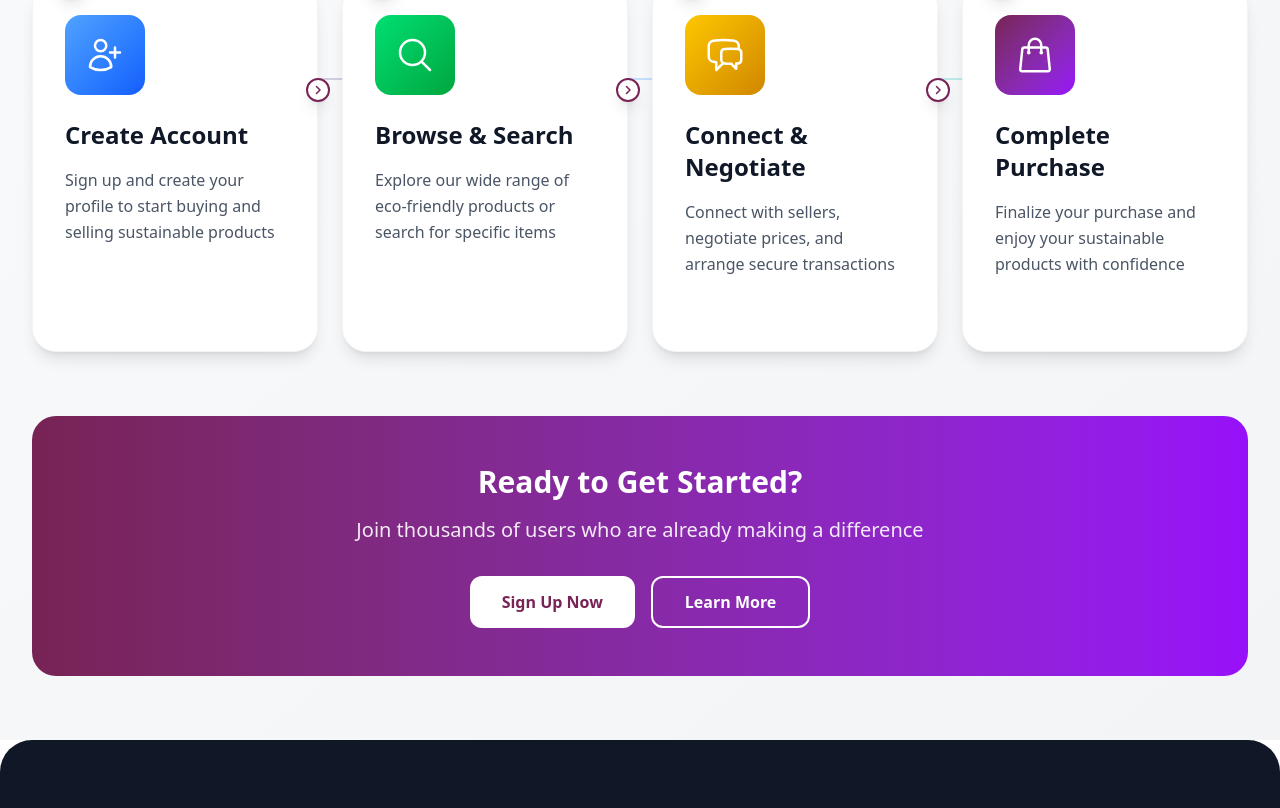
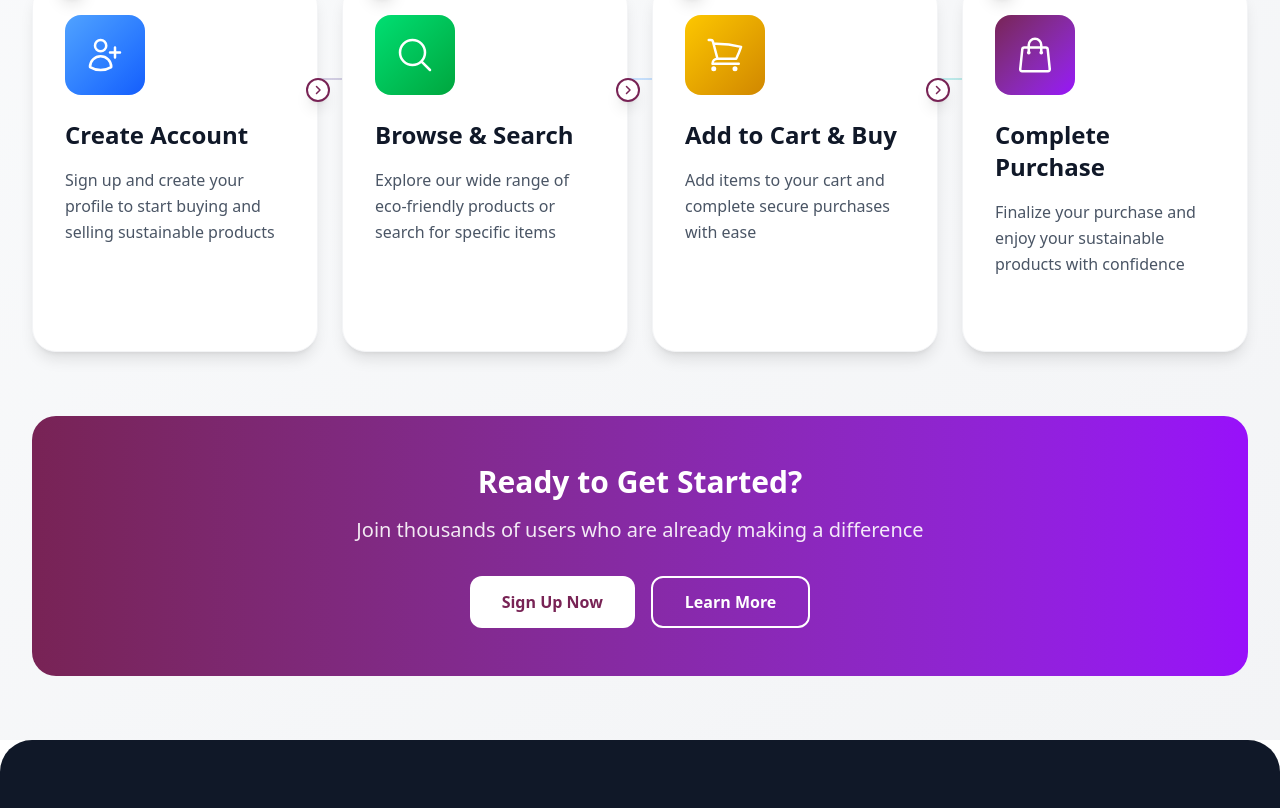
Before and after one commit to NIKSH02/OdooXNMIT, a React (Vite) app in the folder Frontend/: page / in a window 1280 px wide. Shown: the part 2973-3781 px from the top of the page. Built offline with nearby package versions, Linux system fonts and the light colour scheme; no server answers.

Commit message:
how it work

```diff
--- a/Frontend/src/components/landing/ExploreCategories.jsx
+++ b/Frontend/src/components/landing/ExploreCategories.jsx
@@ -53,7 +53,7 @@ const ExploreCategories = () => {
   ];
 
   return (
-    <section className="py-16 bg-gray-50">
+    <section id="explore-categories" className="py-16 bg-gray-50 scroll-mt-20">
       <div className="max-w-7xl mx-auto px-4 sm:px-6 lg:px-8">
         {/* Section Header */}
         <div className="text-center mb-12">
--- a/Frontend/src/components/landing/HeroSection.jsx
+++ b/Frontend/src/components/landing/HeroSection.jsx
@@ -3,6 +3,17 @@ import { ChevronLeftIcon, ChevronRightIcon } from '@heroicons/react/24/outline';
 
 const HeroSection = () => {
   const [currentSlide, setCurrentSlide] = useState(0);
+
+  const handleExploreClick = () => {
+    // Smooth scroll to the explore categories section
+    const exploreSection = document.getElementById('explore-categories');
+    if (exploreSection) {
+      exploreSection.scrollIntoView({
+        behavior: 'smooth',
+        block: 'start'
+      });
+    }
+  };
 
   const slides = [
     {
@@ -84,7 +95,10 @@ const HeroSection = () => {
                 <p className="text-lg md:text-xl lg:text-2xl mb-8 animate-fade-in-up animation-delay-200">
                   {slide.subtitle}
                 </p>
-                <button className="bg-white text-[#782355] px-8 py-3 md:px-10 md:py-4 rounded-full font-semibold text-lg hover:bg-gray-100 transition-all duration-300 transform hover:scale-105 animate-fade-in-up animation-delay-400">
+                <button
+                  onClick={handleExploreClick}
+                  className="bg-white text-[#782355] px-8 py-3 md:px-10 md:py-4 rounded-full font-semibold text-lg hover:bg-gray-100 transition-all duration-300 transform hover:scale-105 animate-fade-in-up animation-delay-400"
+                >
                   Explore Now
                 </button>
               </div>
--- a/Frontend/src/components/landing/HowItWorks.jsx
+++ b/Frontend/src/components/landing/HowItWorks.jsx
@@ -3,7 +3,7 @@ import {
   UserPlusIcon,
   MagnifyingGlassIcon,
   ShoppingBagIcon,
-  ChatBubbleLeftRightIcon
+  ShoppingCartIcon
 } from '@heroicons/react/24/outline';
 import { useNavigate } from 'react-router-dom';
 import { useAuth } from '../../context/AuthContext';
@@ -31,9 +31,9 @@ const HowItWorks = () => {
     },
     {
       id: 3,
-      icon: ChatBubbleLeftRightIcon,
-      title: "Connect & Negotiate",
-      description: "Connect with sellers, negotiate prices, and arrange secure transactions",
+      icon: ShoppingCartIcon,
+      title: "Add to Cart & Buy",
+      description: "Add items to your cart and complete secure purchases with ease",
       color: "from-yellow-400 to-yellow-600",
       delay: "animate-fade-in-up animation-delay-400"
     },
```
